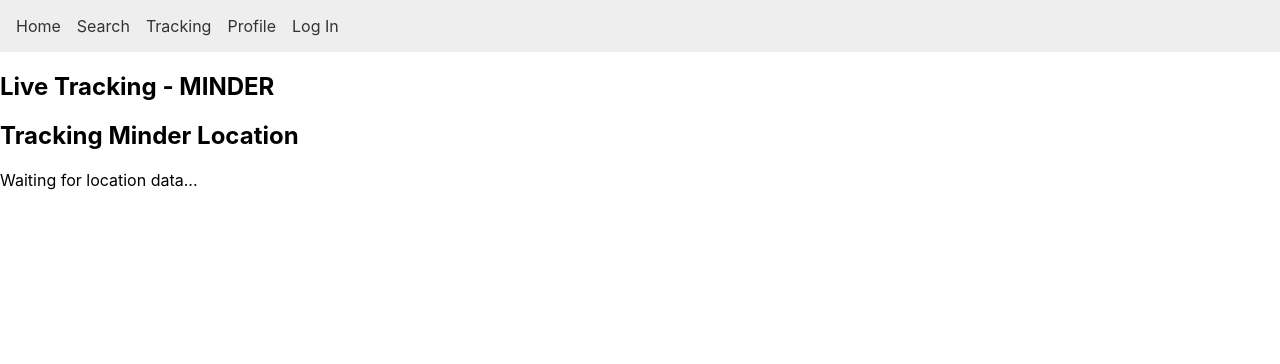
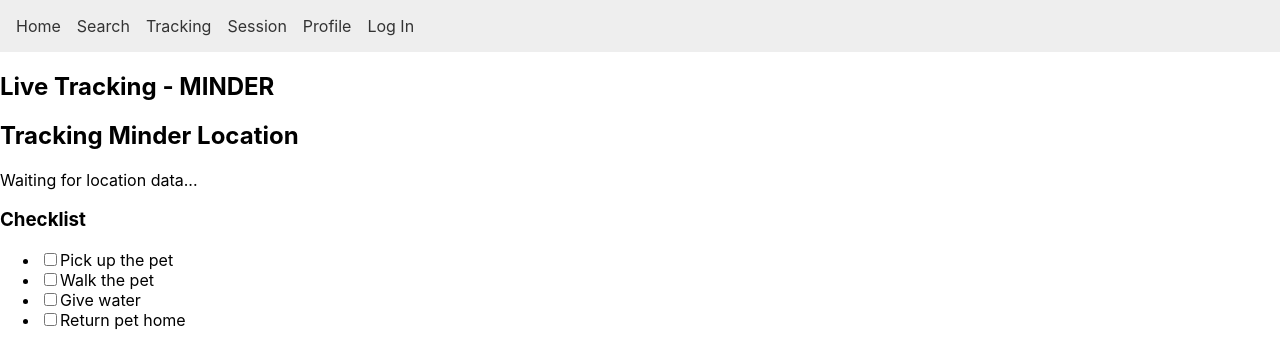
Before and after one commit to quantumKrish/SWE_Project, a React (Create React App) app in the folder petminder-FE/: page /tracking in a window 1280 px wide. Shown: the top 364 px of the page. Built offline with nearby package versions, Linux system fonts and the light colour scheme; no server answers.

Commit message:
added some small functionality for the session- still work in progress just committing now to access the new code in the main branch

```diff
--- a/petminder-FE/src/components/Navbar.js
+++ b/petminder-FE/src/components/Navbar.js
@@ -7,6 +7,7 @@ function Navbar() {
       <Link to="/" style={{ marginRight: '1rem' }}>Home</Link>
       <Link to="/search" style={{ marginRight: '1rem' }}>Search</Link>
       <Link to="/tracking" style={{ marginRight: '1rem' }}>Tracking</Link>
+      <Link to="/session" style={{ marginRight: '1rem' }}>Session</Link>
       <Link to="/profile" style={{ marginRight: '1rem' }}>Profile</Link>
       <Link to="/login">Log In</Link>
     </nav>
--- a/petminder-FE/src/pages/MinderTracking.js
+++ b/petminder-FE/src/pages/MinderTracking.js
@@ -4,6 +4,12 @@ const MinderTracking = ({ userId }) => {
   const [socket, setSocket] = useState(null);
   const [location, setLocation] = useState({ latitude: null, longitude: null });
   const [retryCount, setRetryCount] = useState(0); // Track retry attempts
+  const [tasks, setTasks] = useState([
+    { id: 1, text: "Pick up the pet", completed: false },
+    { id: 2, text: "Walk the pet", completed: false },
+    { id: 3, text: "Give water", completed: false },
+    { id: 4, text: "Return pet home", completed: false },
+  ]);
 
   useEffect(() => {
     const ws = new WebSocket("ws://localhost:3001");
@@ -77,6 +83,21 @@ const MinderTracking = ({ userId }) => {
     };
   }, [socket, userId]);
 
+  const toggleTask = (id) => {
+    const updatedTasks = tasks.map(task =>
+      task.id === id ? { ...task, completed: !task.completed } : task
+    );
+    setTasks(updatedTasks);
+
+    if (socket) {
+      socket.send(JSON.stringify({
+        type: "checklistUpdate",
+        userId,
+        tasks: updatedTasks,
+      }));
+    }
+  };
+
   return (
     <div>
       <h2>Tracking Minder Location</h2>
@@ -85,6 +106,20 @@ const MinderTracking = ({ userId }) => {
       ) : (
         <p>Waiting for location data...</p>
       )}
+
+      <h3>Checklist</h3>
+      <ul>
+        {tasks.map(task => (
+          <li key={task.id}>
+            <input
+              type="checkbox"
+              checked={task.completed}
+              onChange={() => toggleTask(task.id)}
+            />
+            {task.text}
+          </li>
+        ))}
+      </ul>
     </div>
   );
 };
--- a/petminder-FE/src/pages/OwnerMap.js
+++ b/petminder-FE/src/pages/OwnerMap.js
@@ -51,6 +51,12 @@ const OwnerMap = ({ minderId }) => {
         console.log("📩 Owner received location:", data);
         setLocation({ latitude: data.latitude, longitude: data.longitude });
       }
+
+      if (data.type === "checklistUpdate") {
+        console.log("📩 Owner received checklist update:", data.tasks);
+        setChecklist(data.tasks);
+      }
+
     };
 
     // Cleanup function to close the WebSocket when the component unmounts
@@ -80,6 +86,15 @@ const OwnerMap = ({ minderId }) => {
         // Show this message while waiting for the minder's location
         <p>Waiting for minder location...</p>
       )}
+
+      <h3>Checklist Status</h3>
+      <ul>
+        {checklist.map(task => (
+          <li key={task.id} style={{ textDecoration: task.completed ? "line-through" : "none" }}>
+            {task.text} {task.completed ? "✅" : "❌"}
+          </li>
+        ))}
+      </ul>
     </div>
   );
 };
```
